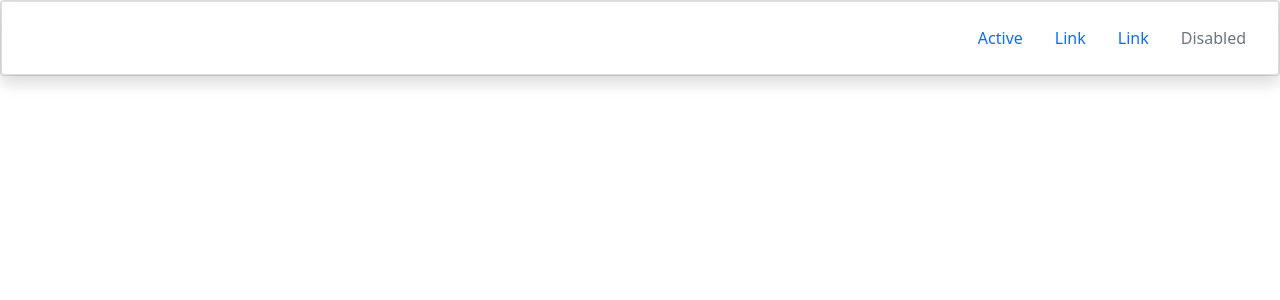
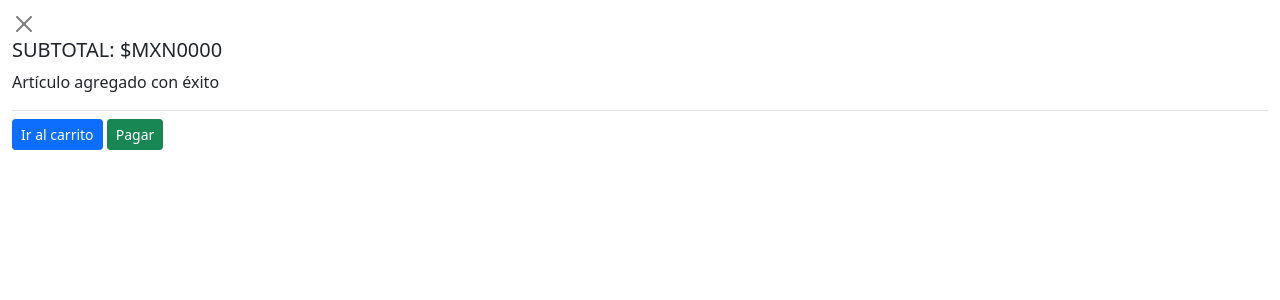
Before and after one commit to JoulesCH/ecommerce, a Django app: template templates/pruebamiajulieta/addingcart.html in a window 1280 px wide. Shown: the top 300 px of the page. Run offline with Django 3.2, Linux system fonts and the light colour scheme; the template is opened without the code that fills it, so the values that code supplies are empty.

Commit message:
Agregue al carro mensaje de exito

```diff
--- a/templates/pruebamiajulieta/addingcart.html
+++ b/templates/pruebamiajulieta/addingcart.html
@@ -8,30 +8,20 @@
     <title>Add cart</title>
 </head>
 <body>
-
-    <div class="card">
-        <div class="card-body card shadow">
-            <ul class="nav justify-content-end">
-                <li class="nav-item">
-                  <a class="nav-link active" aria-current="page" href="#">Active</a>
-                </li>
-                <li class="nav-item">
-                  <a class="nav-link" href="#">Link</a>
-                </li>
-                <li class="nav-item">
-                  <a class="nav-link" href="#">Link</a>
-                </li>
-                <li class="nav-item">
-                  <a class="nav-link disabled" href="#" tabindex="-1" aria-disabled="true">Disabled</a>
-                </li>
-              </ul>
-        </div>
+  <!--En la class de abajo antes de role pon toast e investiga cómo usarlo porfi :)-->
+  <div class="" role="alert" aria-live="assertive" aria-atomic="true">
+    <div class="toast-body">
+      <button type="button" class="btn-close btn-close-black me-2 m-auto" data-bs-dismiss="toast" aria-label="Close"></button>
+      <h1 class="lead">SUBTOTAL: $MXN0000</h1>
+      <div>
+        <p>Artículo agregado con éxito</p>
+      </div>
+      <div class="mt-2 pt-2 border-top">
+        <button type="button" class="btn btn btn-primary btn-sm">Ir al carrito</button>
+        <button type="button" class="btn btn btn-success btn-sm" data-bs-dismiss="toast">Pagar</button>
+      </div>
     </div>
-
-
-
-
-
+  </div>
 
 
     <script src="https://cdn.jsdelivr.net/npm/bootstrap@5.0.0-beta3/dist/js/bootstrap.bundle.min.js" integrity="sha384-JEW9xMcG8R+pH31jmWH6WWP0WintQrMb4s7ZOdauHnUtxwoG2vI5DkLtS3qm9Ekf" crossorigin="anonymous"></script>
```
